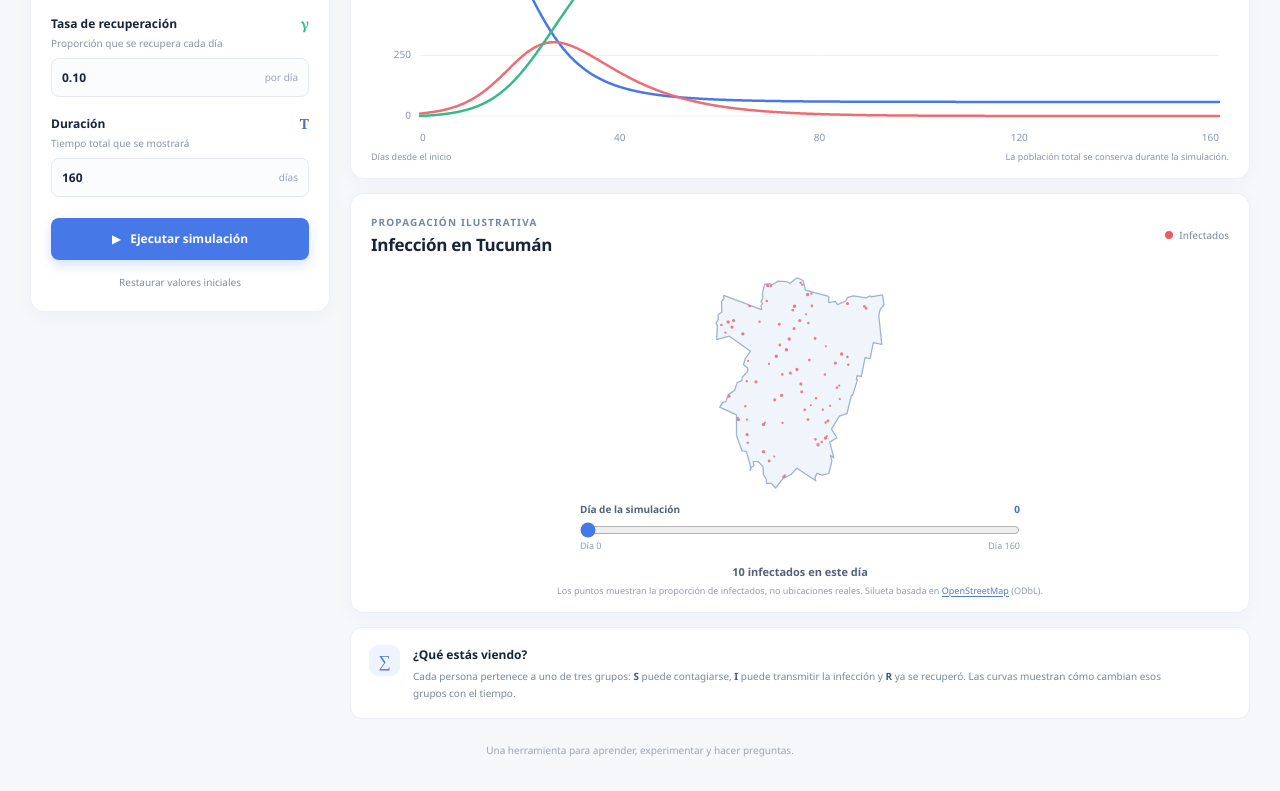
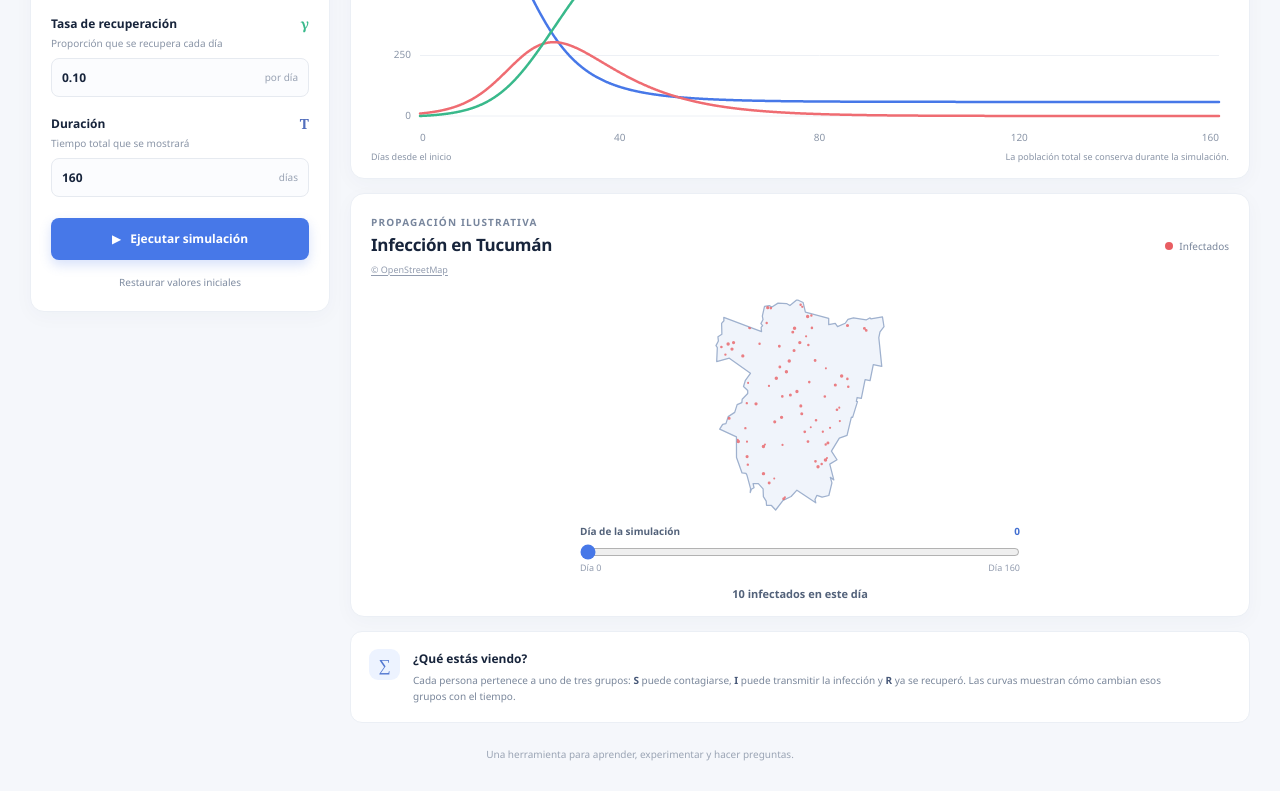
Before and after one commit to SanSZ24K/Simulador-de-Epidemias-SIR-, a plain HTML site: page index.html in a window 1280 px wide. Shown: the part 676-1467 px from the top of the page. Drawn offline with Linux system fonts and the light colour scheme.

Commit message:
Add files via upload

```diff
--- a/index.html
+++ b/index.html
@@ -9,6 +9,7 @@
       content="Explora cómo cambian los casos de una epidemia con el modelo SIR."
     >
     <title>Simulador SIR | Laboratorio de epidemias</title>
+    <link rel="icon" type="image/png" href="favicon.png">
     <link rel="stylesheet" href="styles.css">
     <script src="app.js" defer></script>
   </head>
@@ -146,6 +147,7 @@
               <div>
                 <p class="eyebrow">PROPAGACIÓN ILUSTRATIVA</p>
                 <h2 id="map-title">Infección en Tucumán</h2>
+                <a class="map-attribution" href="https://www.openstreetmap.org/relation/153558" target="_blank" rel="noopener noreferrer">© OpenStreetMap</a>
               </div>
               <span class="map-legend"><i aria-hidden="true"></i> Infectados</span>
             </div>
@@ -167,7 +169,6 @@
               </div>
             </div>
             <p class="map-status" id="map-status" aria-live="polite"></p>
-            <p class="map-disclaimer">Los puntos muestran la proporción de infectados, no ubicaciones reales. Silueta basada en <a href="https://www.openstreetmap.org/relation/153558" target="_blank" rel="noopener noreferrer">OpenStreetMap</a> (ODbL).</p>
           </article>
 
           <article class="explanation-card">
@@ -184,7 +185,9 @@
           </article>
         </section>
       </div>
-      <footer class="page-footer">Una herramienta para aprender, experimentar y hacer preguntas.</footer>
+      <footer class="page-footer">
+        <span>Una herramienta para aprender, experimentar y hacer preguntas.</span>
+      </footer>
     </main>
     <button class="back-to-top" id="back-to-top" type="button" aria-label="Volver a la parte superior" title="Volver arriba">
       <span aria-hidden="true">↑</span>
--- a/styles.css
+++ b/styles.css
@@ -571,19 +571,6 @@ h1 {
   font-weight: 700;
 }
 
-.map-disclaimer {
-  margin: 5px 0 0;
-  color: #929caf;
-  font-size: 9px;
-  line-height: 1.5;
-}
-
-.map-disclaimer a {
-  color: #5479d1;
-  text-decoration: underline;
-  text-underline-offset: 2px;
-}
-
 .explanation-card {
   display: flex;
   gap: 13px;
@@ -626,10 +613,20 @@ h1 {
 }
 
 .page-footer {
+  display: grid;
+  gap: 5px;
   padding: 24px 0 30px;
   color: #9aa4b4;
   font-size: 10px;
   text-align: center;
+}
+
+.map-heading .map-attribution {
+  display: inline-block;
+  margin-top: 5px;
+  color: #929caf;
+  font-size: 9px;
+  text-underline-offset: 2px;
 }
 
 .back-to-top {
```
Also changed, not shown: favicon.png (added).
